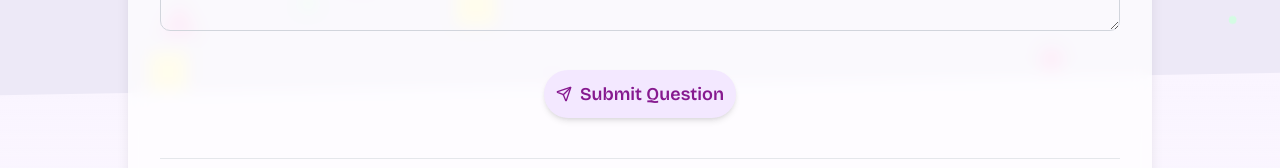
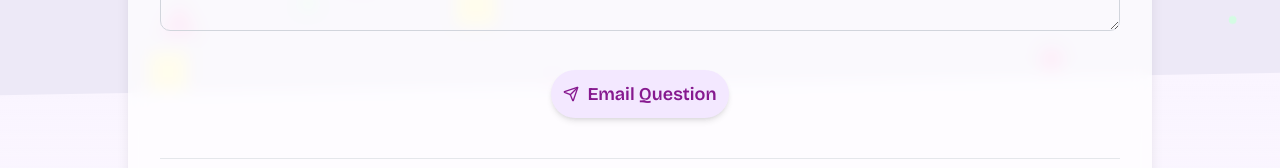
Before and after one commit to grmreducation/grmr-education-website, a Next.js app: page /faq in a window 1280 px wide. Shown: the part 1504-1672 px from the top of the page. Built offline with nearby package versions, Linux system fonts and the light colour scheme.

Commit message:
Remove EmailJS setup requirement

```diff
--- a/components/faq/ContactSection.tsx
+++ b/components/faq/ContactSection.tsx
@@ -5,7 +5,6 @@ import { Button } from '@/components/ui/button'
 import { Send, CheckCircle } from 'lucide-react'
 import { FaFacebookF, FaInstagram } from 'react-icons/fa'
 import { MdEmail } from 'react-icons/md'
-import emailjs from '@emailjs/browser'
 
 const ContactSection = () => {
     const [formState, setFormState] = useState({
@@ -15,7 +14,6 @@ const ContactSection = () => {
         message: ''
     })
 
-    const [isSubmitting, setIsSubmitting] = useState(false)
     const [isSubmitted, setIsSubmitted] = useState(false)
 
     const handleChange = (e: React.ChangeEvent<HTMLInputElement | HTMLTextAreaElement | HTMLSelectElement>) => {
@@ -23,24 +21,15 @@ const ContactSection = () => {
         setFormState((prev) => ({ ...prev, [name]: value }))
     }
 
-    const handleSubmit = async (e: React.FormEvent) => {
+    const handleSubmit = (e: React.FormEvent) => {
         e.preventDefault()
-        setIsSubmitting(true)
 
-        try {
-            await emailjs.send(
-                process.env.NEXT_PUBLIC_EMAILJS_SERVICE_ID!,
-                process.env.NEXT_PUBLIC_EMAILJS_TEMPLATE_ID!,
-                {
-                    name: formState.name,
-                    email: formState.email,
-                    subject: formState.subject,
-                    message: formState.message,
-                },
-                process.env.NEXT_PUBLIC_EMAILJS_PUBLIC_KEY!
+        const subject = encodeURIComponent(`GRMR Website Question: ${formState.subject}`)
+        const body = encodeURIComponent(
+            `Name: ${formState.name}\nEmail: ${formState.email}\nSubject: ${formState.subject}\n\n${formState.message}`
         )
 
-            setIsSubmitting(false)
+        window.location.href = `mailto:education@grmruf.org?subject=${subject}&body=${body}`
         setIsSubmitted(true)
         setFormState({
             name: '',
@@ -52,10 +41,6 @@ const ContactSection = () => {
         setTimeout(() => {
             setIsSubmitted(false)
         }, 5000)
-        } catch (error) {
-            console.error('Email send error:', error)
-            setIsSubmitting(false)
-        }
     }
 
     return (
@@ -148,20 +133,10 @@ const ContactSection = () => {
                             <div className="flex justify-center pt-2">
                                 <Button
                                     type="submit"
-                                    disabled={isSubmitting}
-                                    className="bg-[#f3e8ff] text-[#86198f] hover:bg-[#86198f] hover:text-white rounded-full px-8 py-6 font-semibold text-lg flex items-center gap-2 shadow-md transition-colors duration-300 disabled:opacity-70"
+                                    className="bg-[#f3e8ff] text-[#86198f] hover:bg-[#86198f] hover:text-white rounded-full px-8 py-6 font-semibold text-lg flex items-center gap-2 shadow-md transition-colors duration-300"
                                 >
-                                    {isSubmitting ? (
-                                        <>
-                                            <div className="h-5 w-5 border-2 border-current border-t-transparent rounded-full animate-spin"></div>
-                                            Sending...
-                                        </>
-                                    ) : (
-                                        <>
                                     <Send className="h-5 w-5" />
-                                            Submit Question
-                                        </>
-                                    )}
+                                    Email Question
                                 </Button>
                             </div>
                         </form>
--- a/package.json
+++ b/package.json
@@ -9,7 +9,6 @@
     "lint": "eslint ."
   },
   "dependencies": {
-    "@emailjs/browser": "^4.4.1",
     "@gsap/react": "^2.1.2",
     "@radix-ui/react-slot": "^1.2.3",
     "class-variance-authority": "^0.7.1",
```
Also changed, not shown: 2 other files (tests, documents, lock files or other folders). Lines whose indentation alone changed are shown as unchanged.
